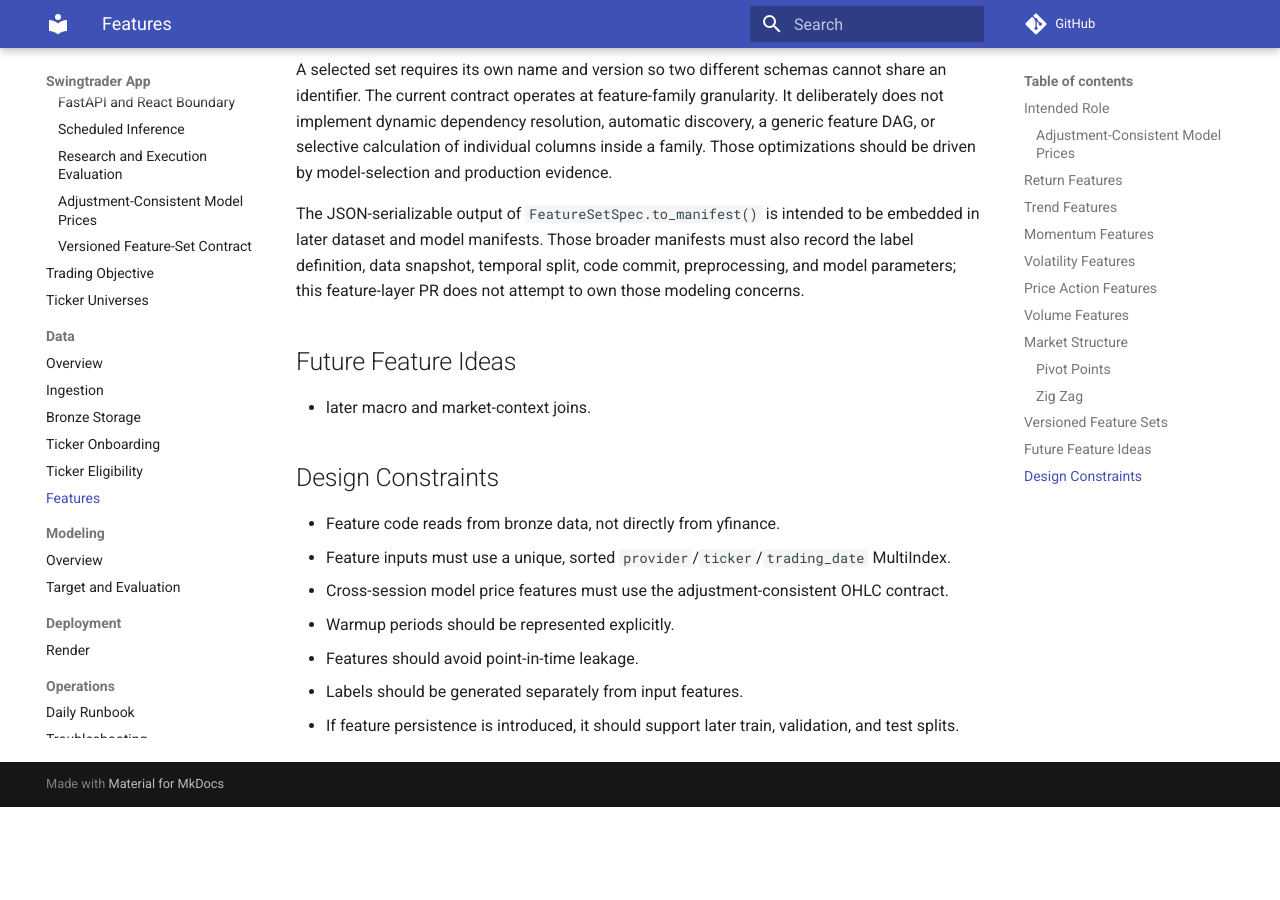
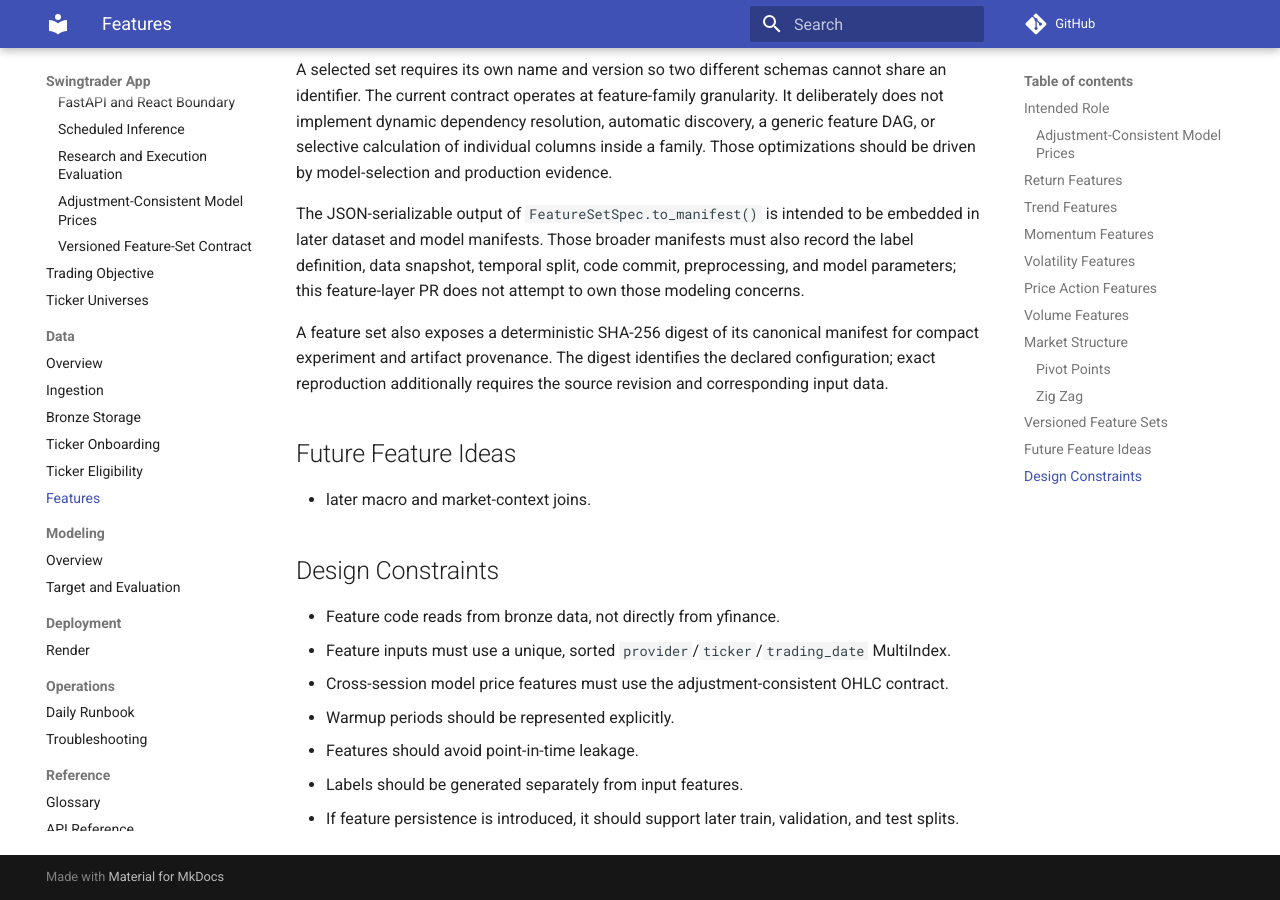
Before and after one commit to Frallmeister/swingtrader-app, an MkDocs documentation site: the page built from docs/data/features.md, in a window 1280 px wide and 900 px high, scrolled down 21208 px. Built offline with MkDocs 1.6.1 and Material for MkDocs 9.7.7, drawn with Linux system fonts in a browser that asks for light colours; comment, search, counter and statistics services are not loaded; before the commit the page ends 22015 px from its top, so only the background shows below that.

Commit message:
Describe the hex digest for FeatureSetSpec in the user facing documentation

```diff
--- a/docs/data/features.md
+++ b/docs/data/features.md
@@ -374,6 +374,8 @@
 
 The JSON-serializable output of `FeatureSetSpec.to_manifest()` is intended to be embedded in later dataset and model manifests. Those broader manifests must also record the label definition, data snapshot, temporal split, code commit, preprocessing, and model parameters; this feature-layer PR does not attempt to own those modeling concerns.
 
+A feature set also exposes a deterministic SHA-256 digest of its canonical manifest for compact experiment and artifact provenance. The digest identifies the declared configuration; exact reproduction additionally requires the source revision and corresponding input data.
+
 ## Future Feature Ideas
 
 - later macro and market-context joins.
```
